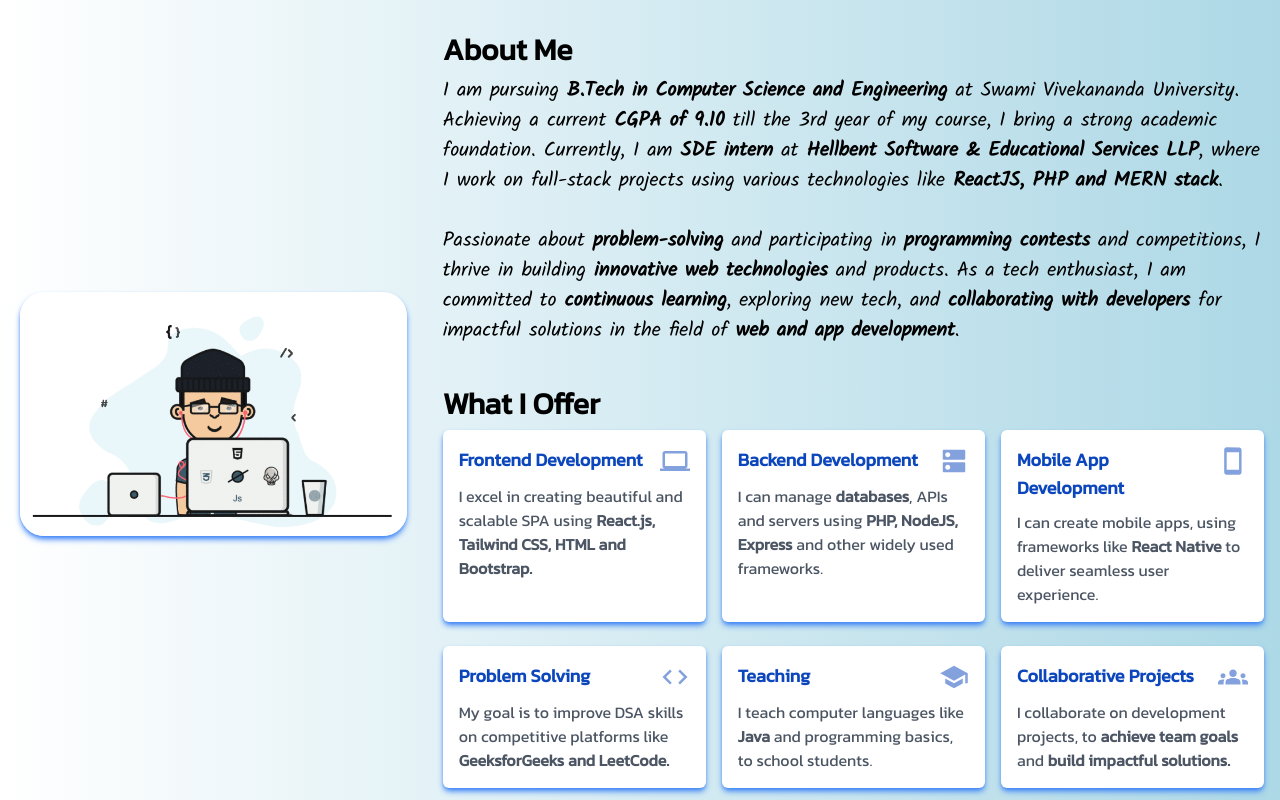
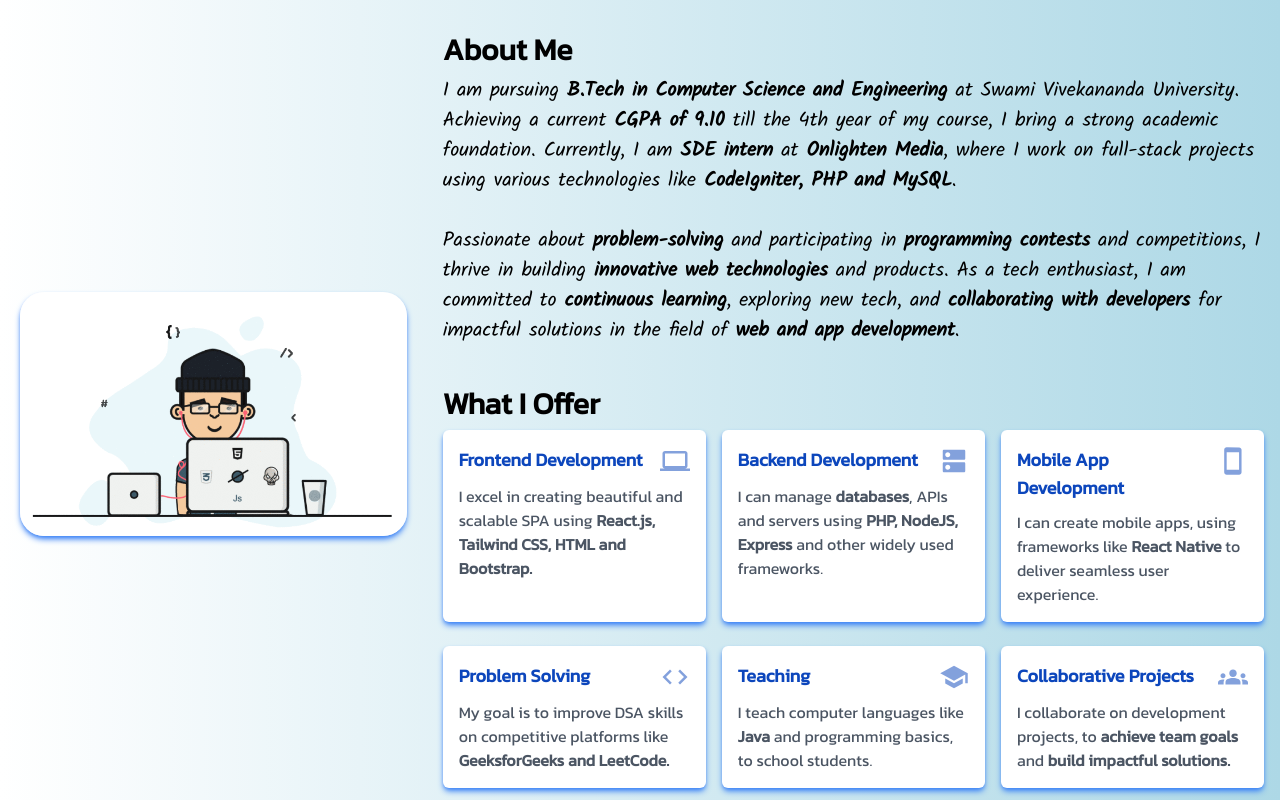
Before and after one commit to SohamB21/SB-Portfolio, a React (Vite) app: page / in a window 1280 px wide. Shown: the part 880-1680 px from the top of the page. Built offline with nearby package versions, Linux system fonts and the light colour scheme; a web font is replaced by a local one.

Commit message:
[feat]: added OM details

```diff
--- a/src/Components/About/About.jsx
+++ b/src/Components/About/About.jsx
@@ -33,12 +33,12 @@
             I am pursuing{" "}
             <strong>B.Tech in Computer Science and Engineering</strong> at Swami
             Vivekananda University. Achieving a current{" "}
-            <strong>CGPA of 9.10</strong> till the 3rd year of my course, I
+            <strong>CGPA of 9.10</strong> till the 4th year of my course, I
             bring a strong academic foundation. Currently, I am{" "}
             <strong>SDE intern</strong> at{" "}
-            <strong>Hellbent Software & Educational Services LLP</strong>, where
+            <strong>Onlighten Media</strong>, where
             I work on full-stack projects using various technologies like{" "}
-            <strong>ReactJS, PHP and MERN stack</strong>.
+            <strong>CodeIgniter, PHP and MySQL</strong>.
             <br /> <br />
             Passionate about <strong>problem-solving</strong> and participating
             in <strong>programming contests</strong> and competitions, I thrive
--- a/src/Components/Experience/Experience.jsx
+++ b/src/Components/Experience/Experience.jsx
@@ -9,13 +9,23 @@
 const Experience = () => {
   const experienceData = [
     {
-      time: "Nov 2023 - Present",
+      time: "Jul 2024 - Present",
+      company: "Onlighten Media",
+      title: "PHP Developer Intern",
+      description:
+        "My role involves continuous learning and practical implementation. I benefit from a collaborative environment with a supportive team and working closely with senior developers has significantly enhanced my skills and understanding of web development best practices.",
+      companyLink:
+        "https://www.linkedin.com/company/onlighten-media/",
+      skills: ["CodeIgniter", "PHP", "MySQL", "Web Development"],
+    },
+    {
+      time: "Nov 2023 - Jun 2024",
       company: "Hellbent Software & Educational Services LLP",
       title: "Junior Software Developer (Intern)",
       description:
         "I designed and implemented components, incorporated features into the organization's e-commerce platform. Improved web development skills by contributing to development of website components and multiple full-stack live projects for clients, ensuring timely completion of coding requirements.",
       companyLink:
-        "https://www.linkedin.com/company/hellbent-software-and-educational-services-llp/about/",
+        "https://www.linkedin.com/company/hellbent-software-and-educational-services-llp/",
       skills: ["ReactJS", "JavaScript", "PHP", "NodeJS", "MySQL"],
     },
     {
@@ -88,7 +98,7 @@
                   {item.skills.map((skill, skillIndex) => (
                     <span
                       key={skillIndex}
-                      className="border border-indigo-300 p-px px-1 rounded-md"
+                      className="border border-indigo-300 hover:border-white duration-500 p-px px-1 rounded-md"
                     >
                       {skill}
                     </span>
--- a/src/Components/Skills/Skills.jsx
+++ b/src/Components/Skills/Skills.jsx
@@ -18,6 +18,7 @@
 import materialuiLogo from "../../assets/skills/materialuiLogo.svg";
 
 import phpLogo from "../../assets/skills/phpLogo.svg";
+import codeigniterLogo from "../../assets/skills/codeigniterLogo.svg";
 import nodejsLogo from "../../assets/skills/nodejsLogo.svg";
 import expressjsLogo from "../../assets/skills/expressjsLogo.svg";
 import mysqlLogo from "../../assets/skills/mysqlLogo.svg";
@@ -50,6 +51,7 @@
   { name: "Material UI", logo: materialuiLogo },
 
   { name: "PHP", logo: phpLogo },
+  { name: "CodeIgniter", logo: codeigniterLogo },
   { name: "NodeJS", logo: nodejsLogo },
   { name: "ExpressJS", logo: expressjsLogo },
   { name: "MySQL", logo: mysqlLogo },
@@ -115,19 +117,19 @@
       />
       <TechnologySection
         title="Backend Technologies"
-        technologies={technologies.slice(11, 16)}
+        technologies={technologies.slice(11, 17)}
       />
       <TechnologySection
         title="Mobile App Development"
-        technologies={technologies.slice(16, 19)}
+        technologies={technologies.slice(17, 20)}
       />
       <TechnologySection
         title="Version Control Tools"
-        technologies={technologies.slice(19, 21)}
+        technologies={technologies.slice(20, 22)}
       />
       <TechnologySection
         title="Technologies I'm Familiar With"
-        technologies={technologies.slice(21)}
+        technologies={technologies.slice(22)}
       />
     </div>
   </div>
```
Also changed, not shown: src/assets/skills/codeigniterLogo.svg (added).
